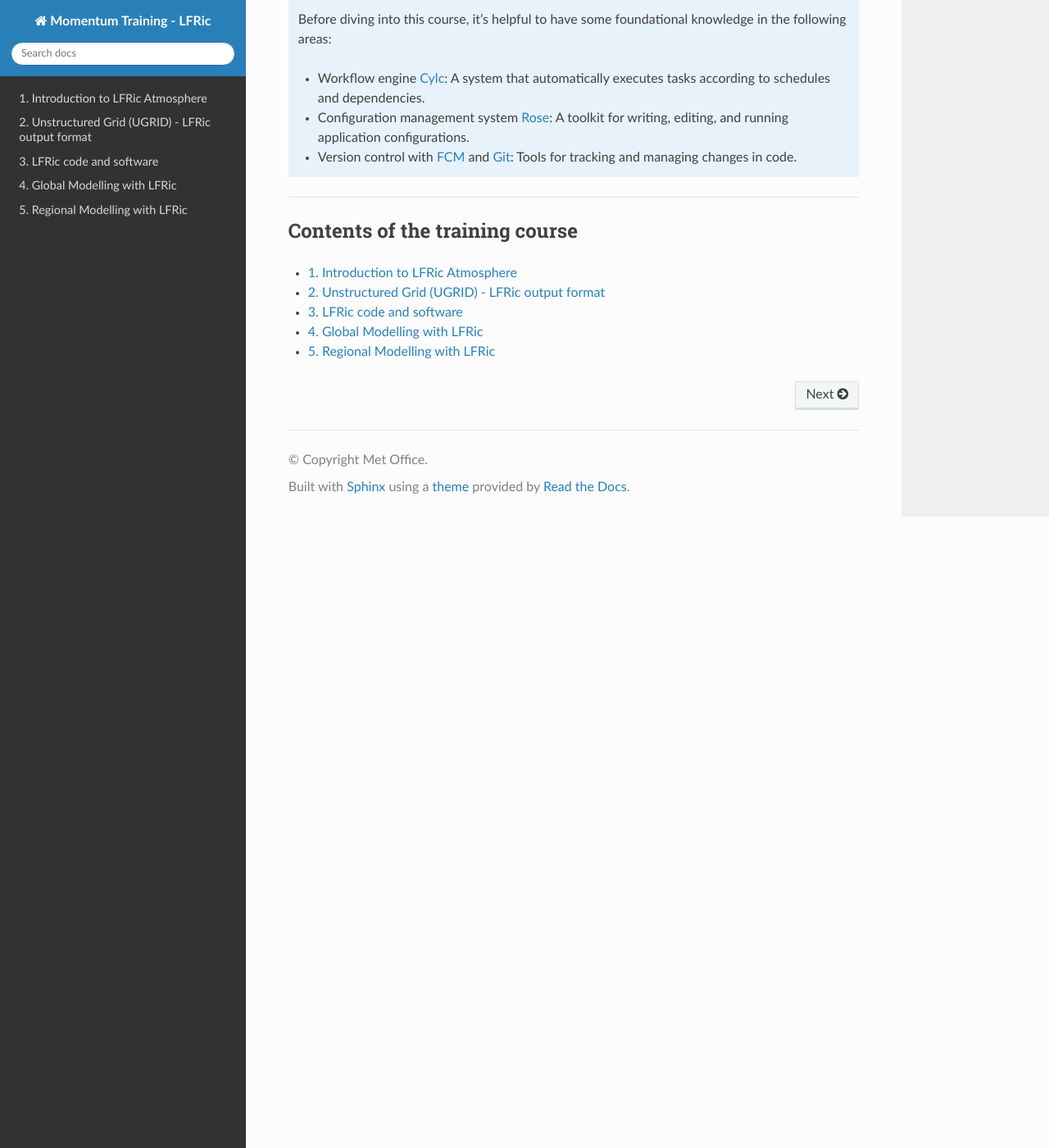
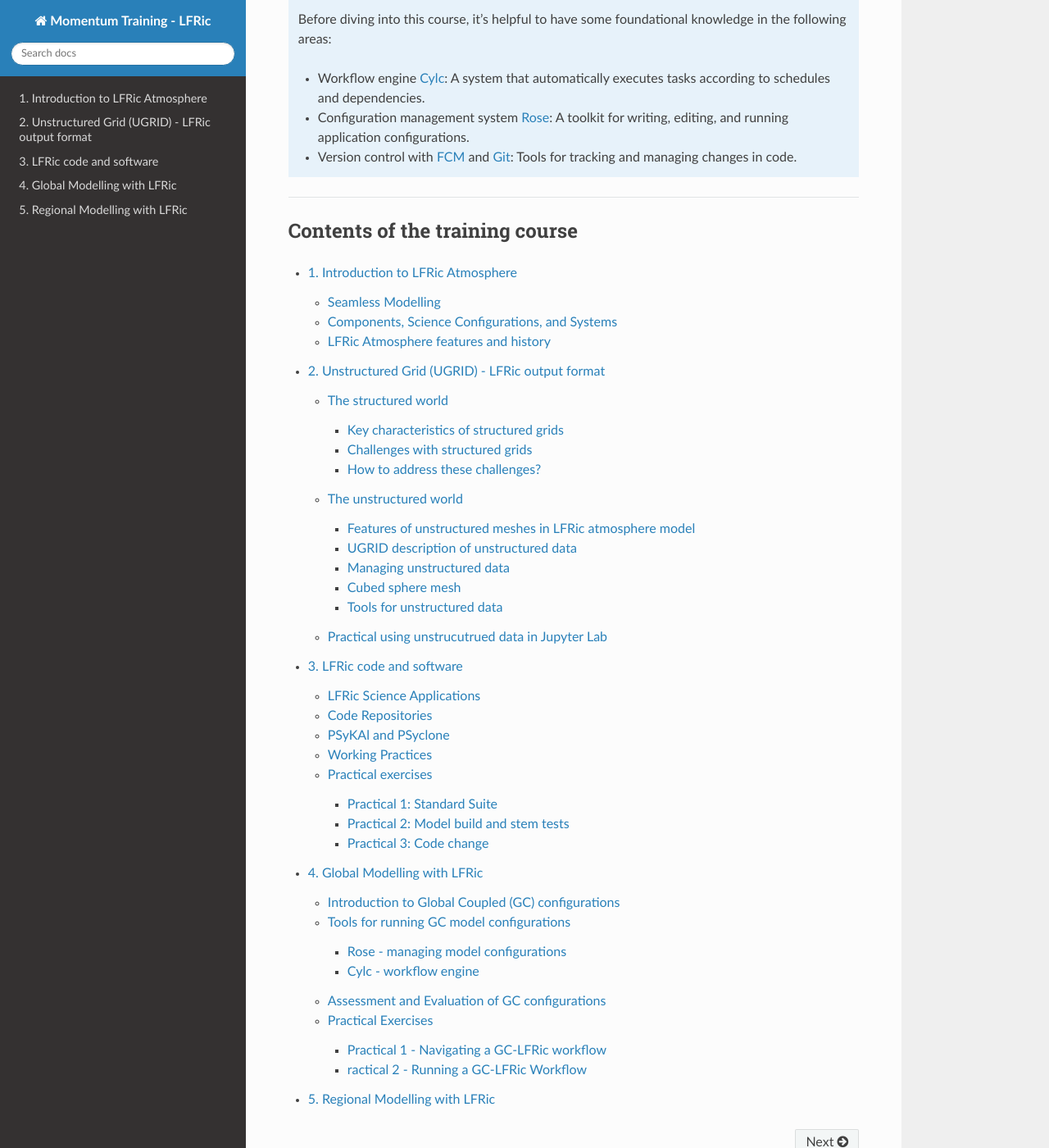
Before and after one commit to MetOffice/LFRic-Atmosphere-Training, a Sphinx documentation site: the page built from source/index.rst, in a window 1280 px wide and 1400 px high, scrolled down 1002 px. Shown: the whole window at 82% size. Built offline with Sphinx 7.4.7 and the Read the Docs theme 3.1.0, drawn with Linux system fonts in a browser that asks for light colours.

Commit message:
pages in chapter2

```diff
--- a/source/index.rst
+++ b/source/index.rst
@@ -29,7 +29,7 @@ Contents of the training course
 -------------------------------
 
 .. toctree::
-   :maxdepth: 1
+   :maxdepth: 3
 
    introduction/index.rst
    mesh_overview/index.rst
--- a/source/mesh_overview/practical_exercises.rst
+++ b/source/mesh_overview/exercises/practical_exercises.rst
@@ -1,5 +1,6 @@
+**************************************************
 Practical using unstrucutrued data in Jupyter Lab
-=================================================
+**************************************************
 
 To put this all into practice, there are 5 Jupyter notebooks.
 
--- a/source/mesh_overview/index.rst
+++ b/source/mesh_overview/index.rst
@@ -10,6 +10,10 @@ This module introduces the unstructured world of meshes which are now used in LF
    * To be aware of
    * To become familiar with
 
-.. include:: structured_overview.rst
-.. include:: unstructured_introduction.rst
-.. include:: practical_exercises.rst
+.. toctree::
+   :maxdepth: 1
+   :caption: Contents
+
+   structured/structured_overview
+   unstructured/unstructured_introduction
+   exercises/practical_exercises
--- a/source/mesh_overview/structured_overview.rst
+++ b/source/mesh_overview/structured/structured_overview.rst
@@ -1,5 +1,6 @@
+*********************
 The structured world
-=====================
+*********************
 
 In a structured grid, 1-dimensional coordinate arrays are combined to form multi-dimensional spatial locations.
 Organising data in this manner allows for systematic and efficient storage of data across a spatial domain.
--- a/source/mesh_overview/unstructured_introduction.rst
+++ b/source/mesh_overview/unstructured/unstructured_introduction.rst
@@ -1,5 +1,6 @@
+***********************
 The unstructured world
-======================
+***********************
 
 Unstructured meshes and the UGRID format represent the future of scientific data delivery.
 As computational models evolve, especially in the realm of climate and weather modelling, transitioning to these new formats will be crucial for effective data handling.
```
